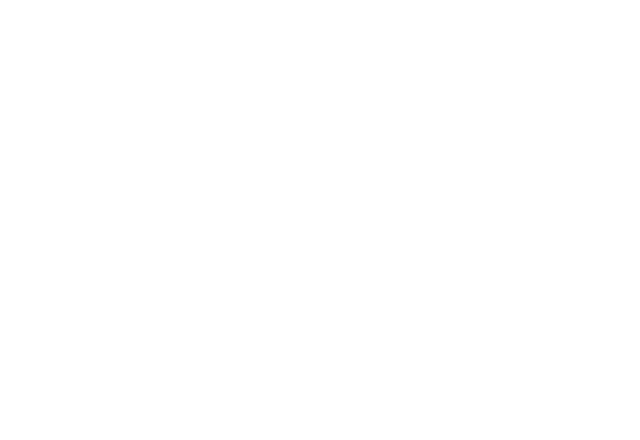
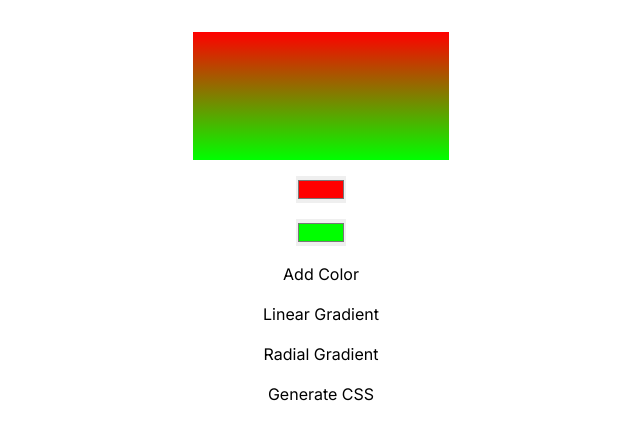
Before and after one commit to kmr-sahil/saras-uitoolbox, a Next.js app: page /gradient in a window 1280 px wide. Shown: the top 440 px of the page, without its empty margins (319-959 px from the left). Built offline with nearby package versions, Linux system fonts and the light colour scheme.

Commit message:
gradient started

```diff
--- /dev/null
+++ b/src/app/gradient/page.jsx
@@ -0,0 +1,72 @@
+"use client"
+import { useState } from "react";
+
+function GradientPage() {
+  const [gradientColors, setGradientColors] = useState(["#ff0000", "#00ff00"]);
+  const [gradientType, setGradientType] = useState("linear");
+
+  const handleColorChange = (index, color) => {
+    const newColors = [...gradientColors];
+    newColors[index] = color;
+    setGradientColors(newColors);
+  };
+
+  const handleAddColor = () => {
+    setGradientColors([...gradientColors, "#000000"]);
+  };
+
+  const handleRemoveColor = (index) => {
+    const newColors = [...gradientColors];
+    newColors.splice(index, 1);
+    setGradientColors(newColors);
+  };
+
+  const handleGradientTypeChange = (type) => {
+    setGradientType(type);
+  };
+
+  const generateGradientCode = () => {
+    // Here you can implement the logic to generate CSS code based on gradientColors and gradientType
+    // For simplicity, I'll just log the result to the console
+    console.log(`Generated CSS Code: ${gradientType}-gradient(${gradientColors.join(", ")})`);
+  };
+
+  return (
+    <div className='flex flex-col gap-4 items-center justify-center p-[2rem]'>
+      {/* Display the gradient preview */}
+      <div
+        className="w-64 h-32 bg-gradient-to-r"
+        style={{
+          backgroundImage: `${gradientType}-gradient(${gradientColors.join(", ")})`,
+        }}
+      ></div>
+
+      {/* Color pickers */}
+      {gradientColors.map((color, index) => (
+        <input
+          key={index}
+          type="color"
+          value={color}
+          onChange={(e) => handleColorChange(index, e.target.value)}
+        />
+      ))}
+
+      {/* Add and Remove Color buttons */}
+      <button onClick={handleAddColor}>Add Color</button>
+      {gradientColors.length > 2 && (
+        <button onClick={() => handleRemoveColor(gradientColors.length - 1)}>
+          Remove Color
+        </button>
+      )}
+
+      {/* Gradient type buttons */}
+      <button onClick={() => handleGradientTypeChange("linear")}>Linear Gradient</button>
+      <button onClick={() => handleGradientTypeChange("radial")}>Radial Gradient</button>
+
+      {/* Generate CSS button */}
+      <button onClick={generateGradientCode}>Generate CSS</button>
+    </div>
+  );
+}
+
+export default GradientPage;
--- a/tsconfig.json
+++ b/tsconfig.json
@@ -22,6 +22,6 @@
       "@/*": ["./src/*"]
     }
   },
-  "include": ["next-env.d.ts", "**/*.ts", "**/*.tsx", ".next/types/**/*.ts", "src/app/varient/page.jsx"],
+  "include": ["next-env.d.ts", "**/*.ts", "**/*.tsx", ".next/types/**/*.ts", "src/app/varient/page.jsx", "src/app/gradient/page.jsx"],
   "exclude": ["node_modules"]
 }
```
Also changed, not shown: src/app/gradient/page.tsx (deleted, +0 -11 lines).
